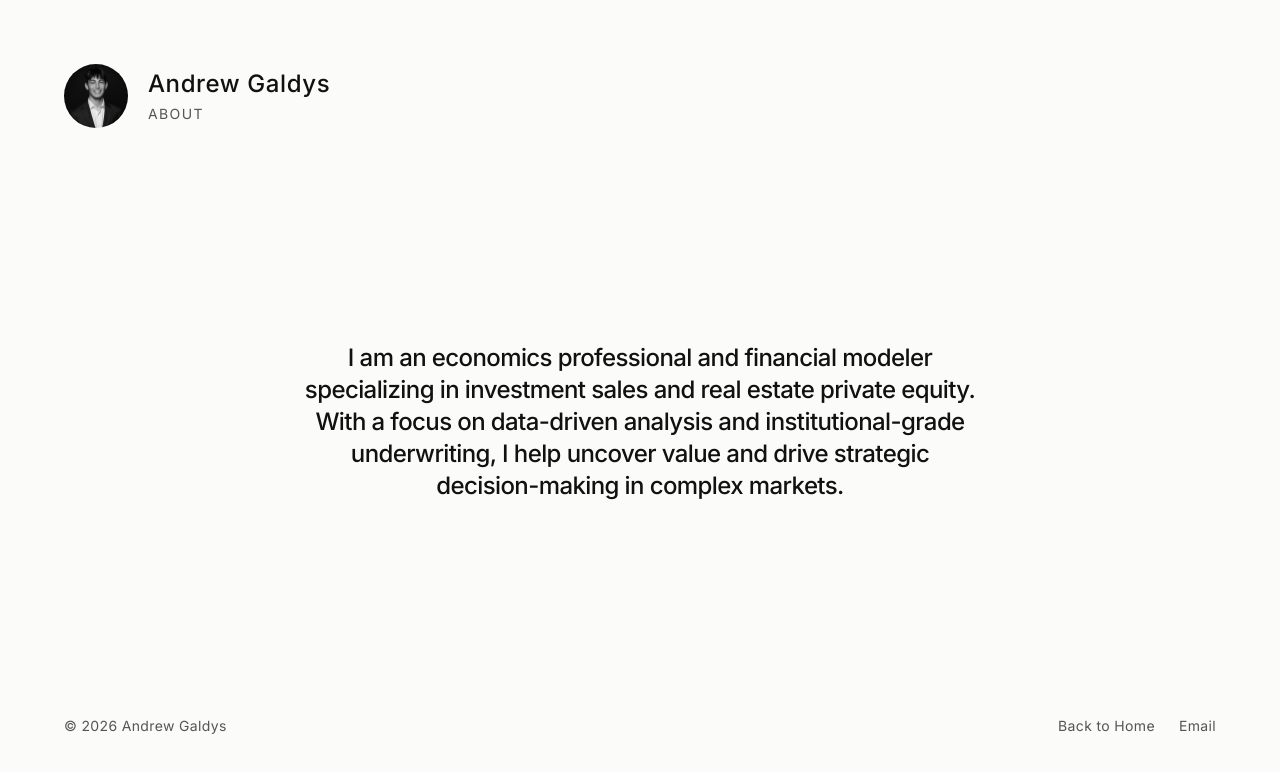
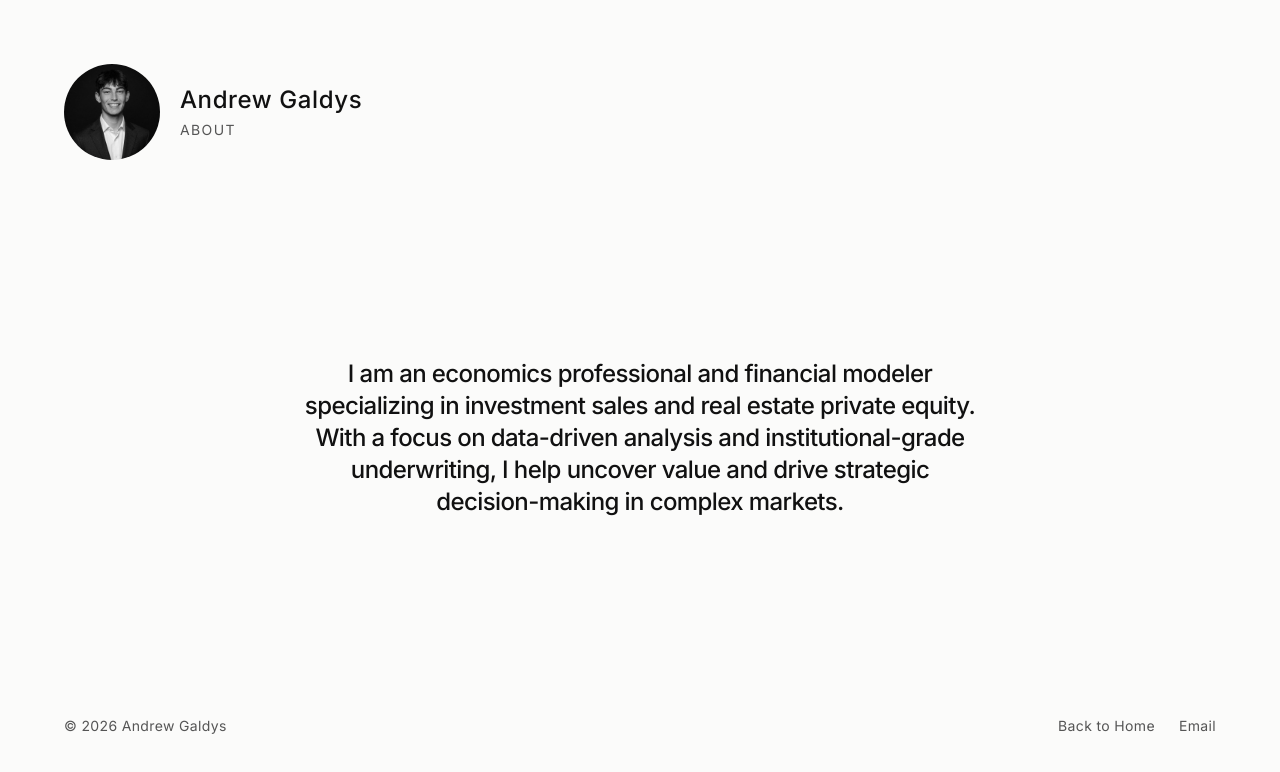
Before and after one commit to andrewgaldys/andrewgaldys-site, a plain HTML site: page about.html in a window 1280 px wide. Drawn offline with nearby package versions, Linux system fonts and the light colour scheme.

Commit message:
Increase profile picture size in about.html
Updated image dimensions for profile picture.

```diff
--- a/about.html
+++ b/about.html
@@ -37,7 +37,7 @@
 <body class="bg-bone text-ink font-sans h-[100dvh] w-screen overflow-hidden flex flex-col justify-between p-6 md:p-16 box-border antialiased">
 
     <header class="flex items-center space-x-4 md:space-x-5 z-10">
-        <img src="image12345.jpeg" alt="Andrew Galdys" class="w-12 h-12 md:w-16 md:h-16 rounded-full object-cover grayscale">
+        <img src="image12345.jpeg" alt="Andrew Galdys" class="w-16 h-16 md:w-24 md:h-24 rounded-full object-cover grayscale">
 
         <div class="flex flex-col">
             <a href="index.html" class="inline-block hover:opacity-60 transition-opacity duration-300">
```
